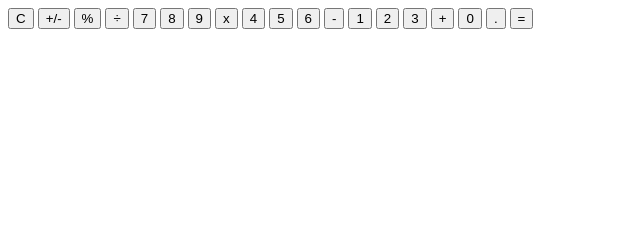
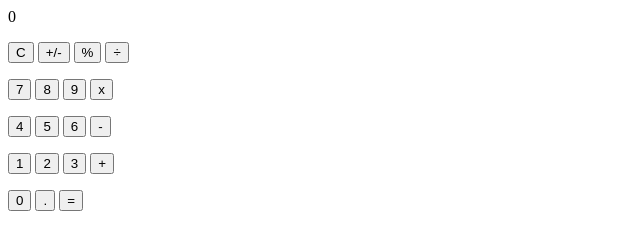
Before and after one commit to n-a-z-a/Calculator, a plain HTML site: page index.html in a window 1280 px wide. Shown: the whole page, without its empty margins (0-640 px from the left). Drawn offline with nearby package versions, Linux system fonts and the light colour scheme; files that its build step writes are made by us from their sources.

Commit message:
completed index.html

```diff
--- a/index.html
+++ b/index.html
@@ -3,10 +3,17 @@
     <meta charset="UTF-8">
     <meta http-equiv="X-UA-Compatible" content="IE=edge">
     <meta name="viewport" content="width=device-width, initial-scale=1.0">
+    <link rel="stylesheet" href="./styles.css">
     <title>Calculator</title>
 </head>
+
 <body>
-    <form>
+
+    <div class="display">
+        <p id="output">0</p>
+    </div>
+
+    <form class="firstRow">
         <input class="other"
        type="button"
        value="C">
@@ -22,8 +29,10 @@
        <input class="operator"
        type="button"
        value="÷">
+    </form>
 
-       <input class="number"
+    <form class="secondRow">
+        <input class="number"
        type="button"
        value="7">
 
@@ -38,8 +47,10 @@
        <input class="operator"
        type="button"
        value="x">
+    </form>
 
-       <input class="number"
+    <form class="thirdRow">
+        <input class="number"
        type="button"
        value="4">
 
@@ -54,8 +65,10 @@
        <input class="number"
        type="button"
        value="-">
+    </form>
 
-       <input class="number"
+    <form class="fourthRow">
+        <input class="number"
        type="button"
        value="1">
 
@@ -70,7 +83,9 @@
        <input class="operator"
        type="button"
        value="+">
+    </form>
 
+    <form class="fifthRow">
        <input id="zero"
        type="button"
        value="0">
@@ -82,8 +97,6 @@
        <input class="operator"
        type="button"
        value="=">
-
-
     </form>
 
 
--- a/styles.scss
+++ b/styles.scss
@@ -0,0 +1,3 @@
+@import "./base";
+@import "./layout";
+@import "./components";
```
